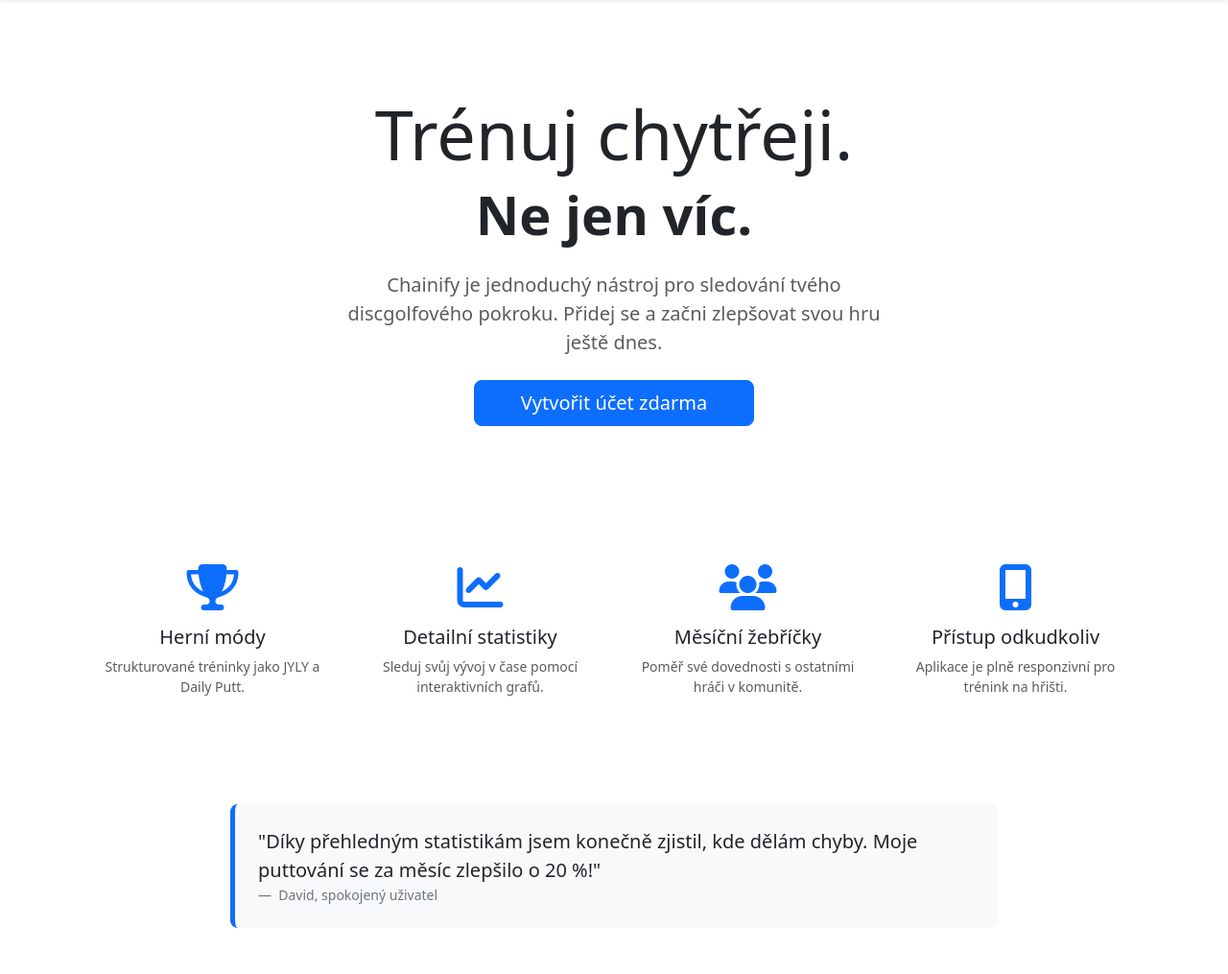
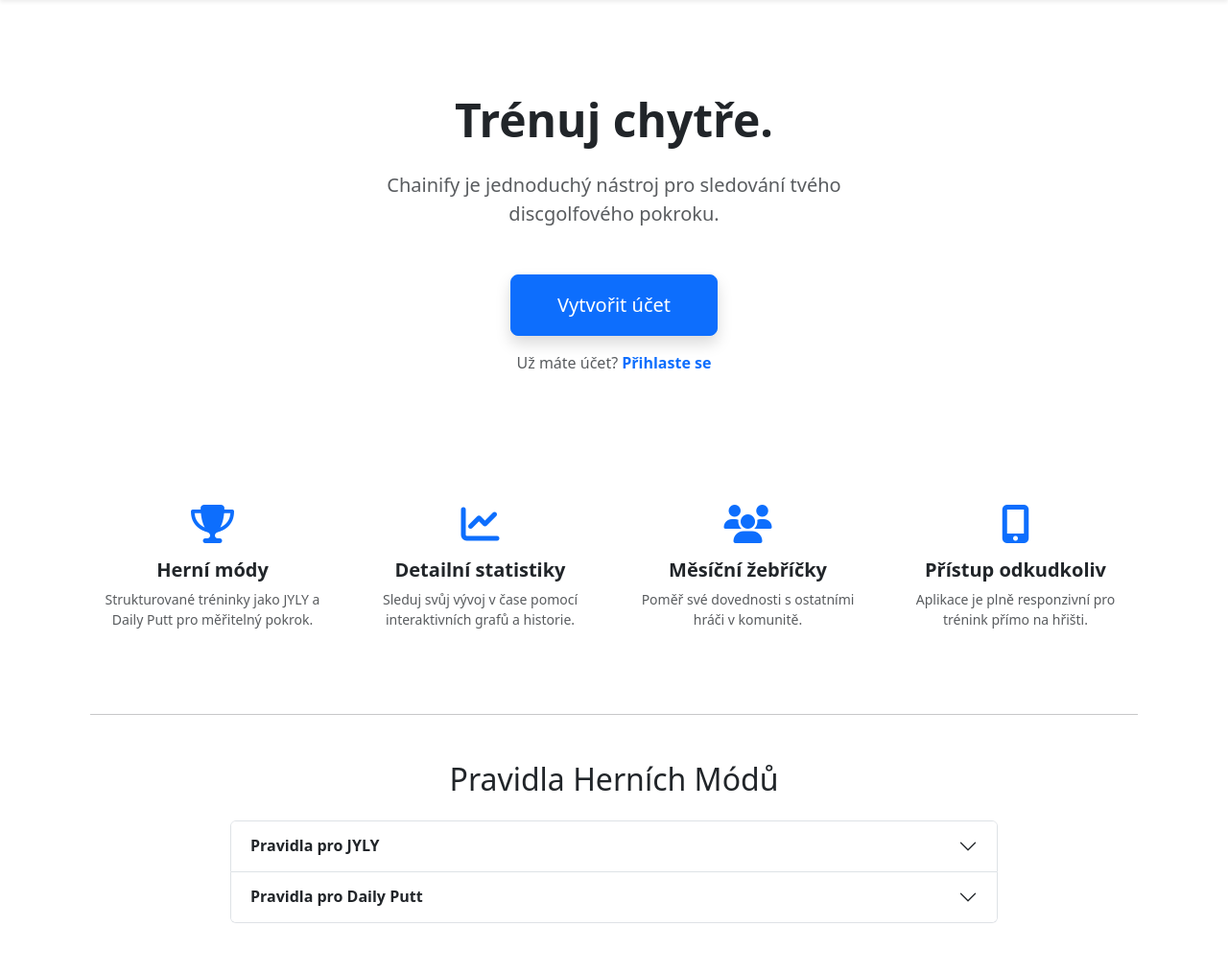
Before and after one commit to dajvid137/discgolf_app, a Flask app: page / in a window 1280 px wide. Shown: the part 56-1071 px from the top of the page at 96% size. After the commit the page ends 1018 px from the top, so only its background shows below. Run offline with Flask 3, Linux system fonts and the light colour scheme.

Commit message:
supr design Index stranky a predelani tlacitek v jyly a daily putt

```diff
--- a/templates/index.html
+++ b/templates/index.html
@@ -3,62 +3,91 @@
 {% block content %}
 <style>
     .feature-clean i {
-        font-size: 3rem;
+        font-size: 2.5rem; /* Mírně menší ikony */
         margin-bottom: 1rem;
         color: var(--bs-primary);
+        transition: transform 0.2s ease-in-out;
+    }
+    .feature-clean:hover i {
+        transform: scale(1.1);
     }
     .testimonial {
         background-color: #f8f9fa;
-        border-left: 5px solid var(--bs-primary);
+        border-left: 4px solid var(--bs-primary);
+        padding: 2rem;
+        border-radius: .5rem;
     }
 </style>
 
 <div class="container my-5">
-    <div class="text-center py-5">
-        <h1 class="display-2 fw-light">Trénuj chytřeji.</h1>
-        <h1 class="display-4 fw-bold mb-4">Ne jen víc.</h1>
-        <p class="lead text-muted mx-auto" style="max-width: 600px;">Chainify je jednoduchý nástroj pro sledování tvého discgolfového pokroku. Přidej se a začni zlepšovat svou hru ještě dnes.</p>
-        <div class="mt-4">
+    <div class="text-center py-5 my-md-3">
+        <h1 class="display-5 fw-bold mb-4">Trénuj chytře.</h1>
+        <p class="lead text-muted mx-auto" style="max-width: 600px;">Chainify je jednoduchý nástroj pro sledování tvého discgolfového pokroku.</p>
+        <div class="mt-5">
             {% if not current_user.is_authenticated %}
-            <a href="{{ url_for('register') }}" class="btn btn-primary btn-lg px-5">Vytvořit účet zdarma</a>
+                <a href="{{ url_for('register') }}" class="btn btn-primary btn-lg px-5 py-3 shadow">Vytvořit účet</a>
+                <p class="mt-3 text-muted">
+                    Už máte účet? <a href="{{ url_for('login') }}" class="fw-bold text-decoration-none">Přihlaste se</a>
+                </p>
             {% else %}
-            <a href="{{ url_for('training') }}" class="btn btn-success btn-lg px-5">Přejít na trénink</a>
+                <a href="{{ url_for('training') }}" class="btn btn-success btn-lg px-5 py-3 shadow">Přejít na trénink</a>
             {% endif %}
         </div>
     </div>
 
-    <div class="row text-center my-5 py-5">
+    <div class="row text-center my-5 py-4">
         <div class="col-md-3 feature-clean">
             <i class="fa-solid fa-trophy"></i>
-            <h5>Herní módy</h5>
-            <p class="text-muted small">Strukturované tréninky jako JYLY a Daily Putt.</p>
+            <h5 class="fw-semibold">Herní módy</h5>
+            <p class="text-muted small">Strukturované tréninky jako JYLY a Daily Putt pro měřitelný pokrok.</p>
         </div>
         <div class="col-md-3 feature-clean">
             <i class="fa-solid fa-chart-line"></i>
-            <h5>Detailní statistiky</h5>
-            <p class="text-muted small">Sleduj svůj vývoj v čase pomocí interaktivních grafů.</p>
+            <h5 class="fw-semibold">Detailní statistiky</h5>
+            <p class="text-muted small">Sleduj svůj vývoj v čase pomocí interaktivních grafů a historie.</p>
         </div>
         <div class="col-md-3 feature-clean">
             <i class="fa-solid fa-users"></i>
-            <h5>Měsíční žebříčky</h5>
+            <h5 class="fw-semibold">Měsíční žebříčky</h5>
             <p class="text-muted small">Poměř své dovednosti s ostatními hráči v komunitě.</p>
         </div>
         <div class="col-md-3 feature-clean">
             <i class="fa-solid fa-mobile-screen-button"></i>
-            <h5>Přístup odkudkoliv</h5>
-            <p class="text-muted small">Aplikace je plně responzivní pro trénink na hřišti.</p>
+            <h5 class="fw-semibold">Přístup odkudkoliv</h5>
+            <p class="text-muted small">Aplikace je plně responzivní pro trénink přímo na hřišti.</p>
         </div>
     </div>
 
-    <div class="p-4 rounded-3 testimonial mx-auto" style="max-width: 800px;">
-        <figure class="mb-0">
-            <blockquote class="blockquote">
-                <p>"Díky přehledným statistikám jsem konečně zjistil, kde dělám chyby. Moje puttování se za měsíc zlepšilo o 20 %!"</p>
-            </blockquote>
-            <figcaption class="blockquote-footer mb-0">
-                David, spokojený uživatel
-            </figcaption>
-        </figure>
+    <hr class="my-5">
+
+    <div class="my-5">
+        <h2 class="text-center mb-4">Pravidla Herních Módů</h2>
+        <div class="accordion mx-auto" id="rulesAccordion" style="max-width: 800px;">
+            <div class="accordion-item">
+                <h2 class="accordion-header" id="headingJyly">
+                    <button class="accordion-button collapsed" type="button" data-bs-toggle="collapse" data-bs-target="#collapseJyly" aria-expanded="false" aria-controls="collapseJyly">
+                        <strong>Pravidla pro JYLY</strong>
+                    </button>
+                </h2>
+                <div id="collapseJyly" class="accordion-collapse collapse" aria-labelledby="headingJyly" data-bs-parent="#rulesAccordion">
+                    <div class="accordion-body">
+                        Hraje se na 10 kol. V každém kole házíš 5 puttů z určené vzdálenosti. Za každý trefený putt se ti přičte skóre rovné aktuální vzdálenosti v metrech. Vzdálenost pro další kolo se určuje podle počtu trefených puttů v aktuálním kole (0 tref = 5m, 1 trefa = 6m, ..., 5 tref = 10m). Cílem je nahrát co nejvyšší celkové skóre.
+                    </div>
+                </div>
+            </div>
+            <div class="accordion-item">
+                <h2 class="accordion-header" id="headingDaily">
+                    <button class="accordion-button collapsed" type="button" data-bs-toggle="collapse" data-bs-target="#collapseDaily" aria-expanded="false" aria-controls="collapseDaily">
+                        <strong>Pravidla pro Daily Putt</strong>
+                    </button>
+                </h2>
+                <div id="collapseDaily" class="accordion-collapse collapse" aria-labelledby="headingDaily" data-bs-parent="#rulesAccordion">
+                    <div class="accordion-body">
+                        Tento mód je zaměřen na konzistenci a objem. Na začátku si nastavíš svůj denní cíl: celkový počet puttů (např. 100), vzdálenost a počet disků, které máš k dispozici na jedno kolo. Aplikace sleduje, kolik puttů jsi trefil z celkového počtu, a tvým hlavním ukazatelem je procentuální úspěšnost. Ideální pro budování svalové paměti.
+                    </div>
+                </div>
+            </div>
+        </div>
     </div>
-</div>
+    </div>
 {% endblock %}
--- a/templates/putt/daily_putt_game.html
+++ b/templates/putt/daily_putt_game.html
@@ -36,7 +36,7 @@
 
                 <div class="row g-2 justify-content-center">
                     {# Tlačítka se automaticky seřadí do sloupců po 4 (3 na řádek) #}
-                    {% for i in range(Hdiscs + 1) %}
+                    {% for i in range(Hdiscs + 1) | reverse %}
                         <div class="col-4">
                             <button type="submit" name="hits" value="{{ i }}"
                                     class="btn btn-outline-primary btn-lg w-100">
```
Also changed, not shown: instance/discgolf.db.
